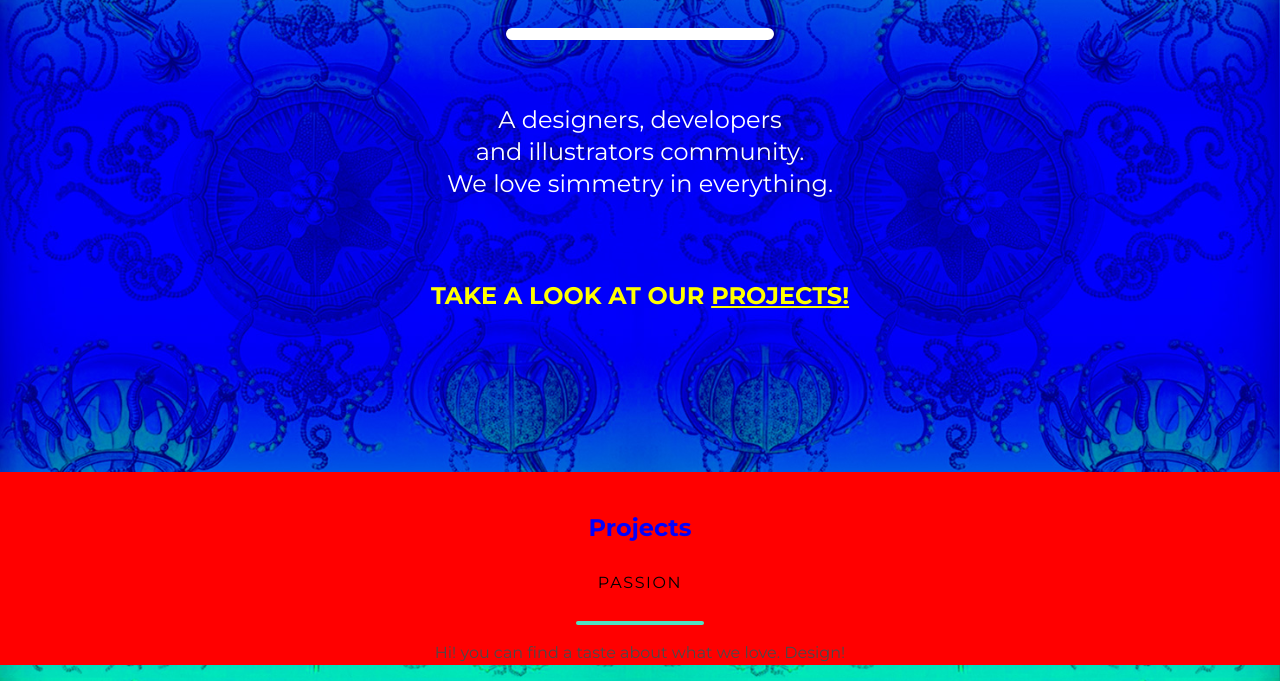
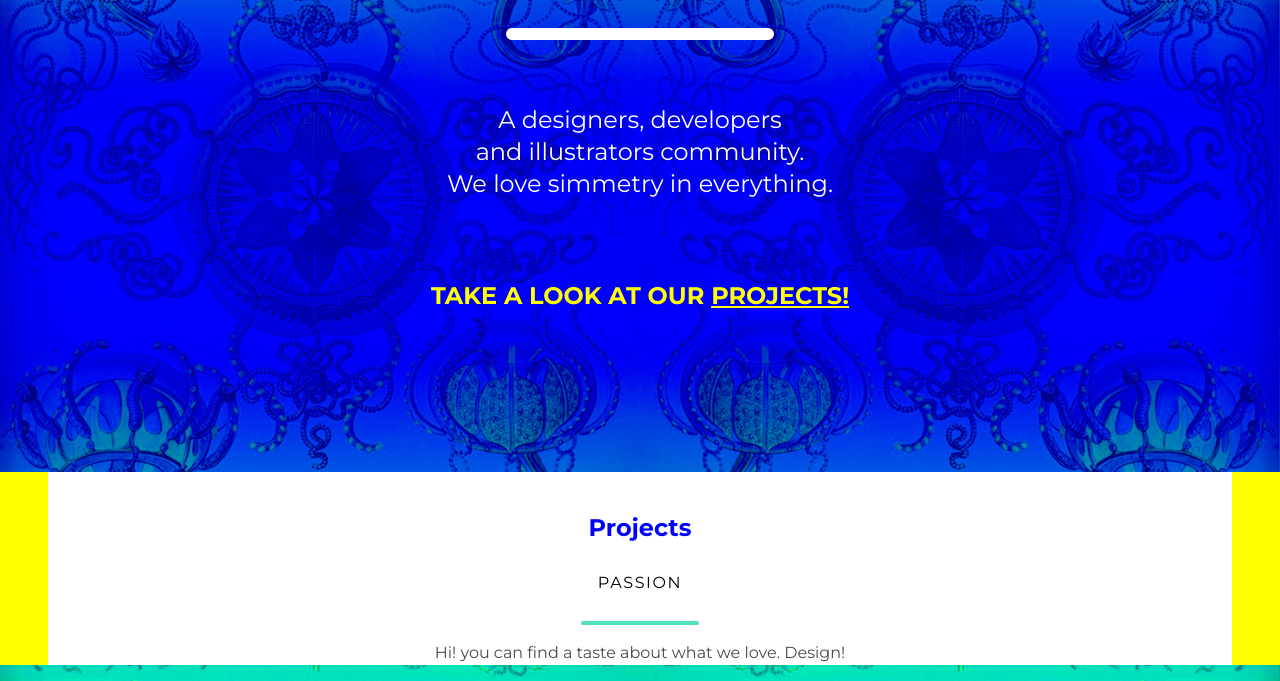
Before and after one commit to ewwwa/portfolio_master, a plain HTML site: page index.html in a window 1280 px wide. Shown: the part 225-906 px from the top of the page. Drawn offline with Linux system fonts and the light colour scheme.

Commit message:
Update 2016-04-23T18:55:46.688Z

```diff
--- a/css/main.css
+++ b/css/main.css
@@ -49,17 +49,23 @@ body {
     width: 20%;
     margin: 0 auto; } }
 
-/* FORM CLASSES */
+/* CONTAINER CLASSES */
 .section_container {
-  background-color: red;
+  background-color: #FFFFFF;
   text-align: center;
-  padding-top: 1rem; }
+  padding-top: 1rem;
+  margin-left: 3rem;
+  margin-right: 3rem; }
 
 .stroke_clear {
   border-bottom: 0.3rem solid #50E3C2;
   border-radius: 1rem;
   width: 10%;
   margin: 0 auto; }
+
+/* FORM CLASSES */
+.form {
+  background-color: yellow; }
 
 a {
   color: #0000FD;
--- a/index.html
+++ b/index.html
@@ -34,7 +34,7 @@
     </section>
   </div>
 
-  <section id="form">
+  <section class="form">
     <div class="section_container">
       <h3>Projects</h3>
       <h5>Passion</h5>
```
